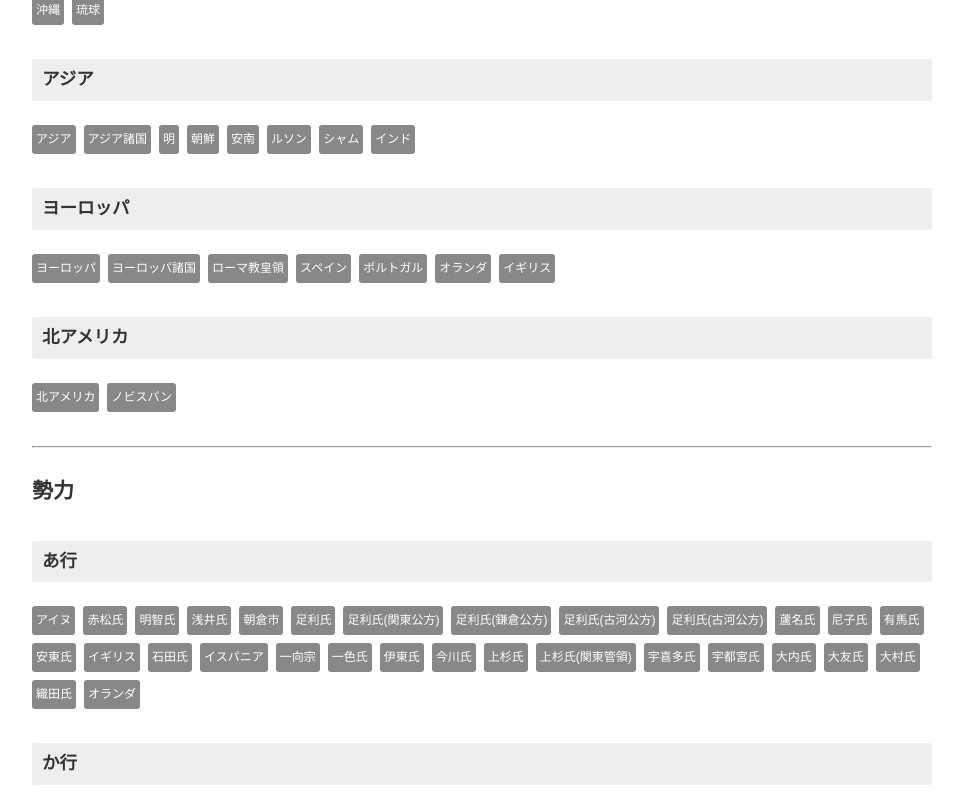
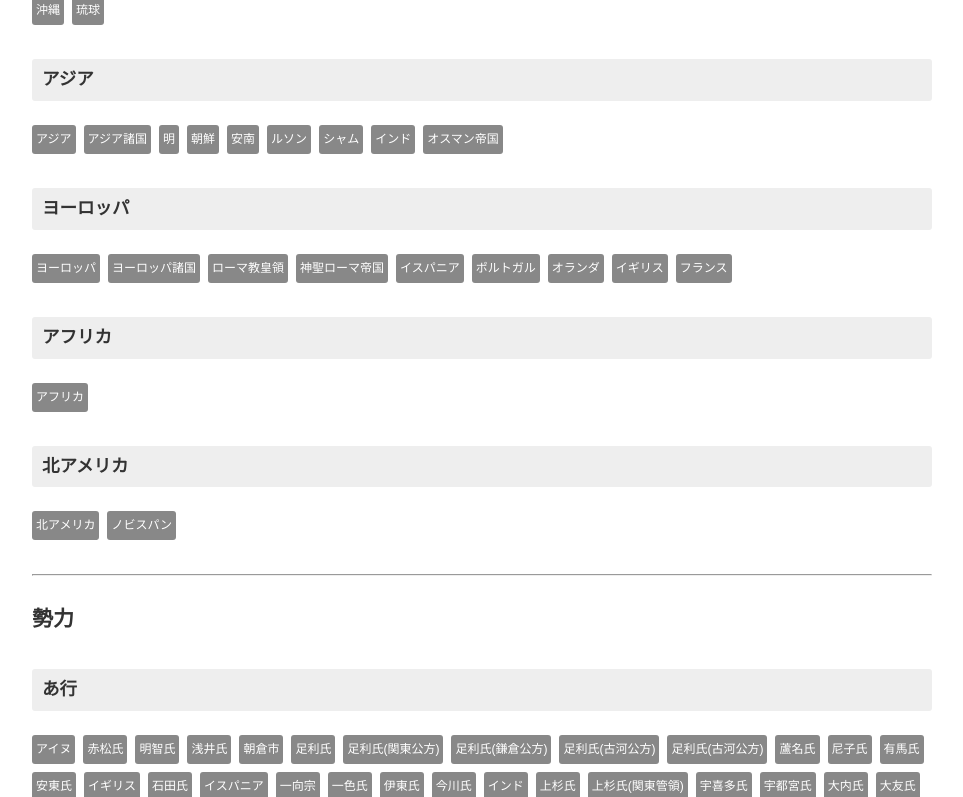
Before and after one commit to ryo-i/dai-sengoku-nenpyo, a Next.js app: page /tag in a window 1280 px wide. Shown: the part 2400-3197 px from the top of the page, without its empty margins (158-1121 px from the left). Built offline with nearby package versions, Linux system fonts and the light colour scheme.

Commit message:
場所、勢力のタグ、参考文献を追加 #3

```diff
--- a/components/InnerReference.tsx
+++ b/components/InnerReference.tsx
@@ -18,7 +18,7 @@ function InnerReference() {
         <ul>
           {reference.map((data, index) =>
             <li  key={index}>
-              {data.author + '「' + data.title + '」' + data.publisher+ '(' + data.year + ')'}
+              {data.author + '『' + data.title + '』' + data.publisher+ '(' + data.year + ')'}
             </li>
           )}
         </ul>
--- a/data/data.json
+++ b/data/data.json
@@ -468,7 +468,8 @@
                 "安南",
                 "ルソン",
                 "シャム",
-                "インド"
+                "インド",
+                "オスマン帝国"
             ]
         },
         {
@@ -476,11 +477,17 @@
             "country": [
                 "ヨーロッパ諸国",
                 "ローマ教皇領",
-                "スペイン",
+                "神聖ローマ帝国",
+                "イスパニア",
                 "ポルトガル",
                 "オランダ",
-                "イギリス"
+                "イギリス",
+                "フランス"
             ]
+        },
+        {
+            "region": "アフリカ",
+            "country": []
         },
         {
             "region": "北アメリカ",
@@ -494,9 +501,9 @@
             "line": "あ行",
             "influences": [
                 "アイヌ", "赤松氏", "明智氏", "浅井氏", "朝倉市", "足利氏", "足利氏(関東公方)", "足利氏(鎌倉公方)", "足利氏(古河公方)", "足利氏(古河公方)", "蘆名氏", "尼子氏", "有馬氏", "安東氏",
-                "イギリス", "石田氏", "イスパニア", "一向宗", "一色氏", "伊東氏", "今川氏",
+                "イギリス", "石田氏", "イスパニア", "一向宗", "一色氏", "伊東氏", "今川氏", "インド",
                 "上杉氏", "上杉氏(関東管領)", "宇喜多氏", "宇都宮氏",
-                "大内氏", "大友氏", "大村氏", "織田氏", "オランダ"
+                "大内氏", "大友氏", "大村氏", "オスマン帝国", "織田氏", "オランダ"
             ]
         },
         {
@@ -529,21 +536,21 @@
         {
             "line": "な行",
             "influences": [
-                "長尾氏", "南部氏", "根来衆"
+                "長尾氏", "鍋島氏", "南部氏", "根来衆"
             ]
         },
         {
             "line": "は行",
             "influences": [
-                "羽柴氏", "畠山氏",
-                "文化人",
+                "羽柴氏", "畠山氏", "波多野氏",
+                "フランス", "文化人",
                 "北条氏", "細川氏", "法華宗", "ポルトガル", "本願寺氏"
             ]
         },
         {
             "line": "ま行",
             "influences": [
-                "松平氏", "松永氏",
+                "松平氏", "松永氏", "松浦氏",
                 "三好氏", "明王朝",
                 "村上氏",
                 "毛利氏", "最上氏"
@@ -582,6 +589,12 @@
             "title": "新詳日本史図説",
             "publisher": "浜島書店",
             "year": "1991"
+        },
+        {
+            "author": "「世界の歴史」編集委員会",
+            "title": "新 もういちど読む 山川世界史",
+            "publisher": "山川出版社",
+            "year": "2017"
         }
     ],
     "footer": {
--- a/pages/about.tsx
+++ b/pages/about.tsx
@@ -58,7 +58,7 @@ function About() {
                 <h2>進捗</h2>
                 <ul>
                     <li>日本史図説の世界史、1610年代まで追加 <a href="https://github.com/ryo-i/dai-sengoku-nenpyo/issues/2" target="_blank">#2</a></li>
-                    <li>複数地方、複数国の表示を修正 <a href="https://github.com/ryo-i/dai-sengoku-nenpyo/issues/3" target="_blank">#3</a></li>
+                    <li>場所、勢力のタグ、参考文献を追加 <a href="https://github.com/ryo-i/dai-sengoku-nenpyo/issues/3" target="_blank">#3</a></li>
                 </ul>
             </section>
             <section>
```
Also changed, not shown: pages/api/data/nenpyo.json, 1 other file (tests, documents, lock files or other folders).
